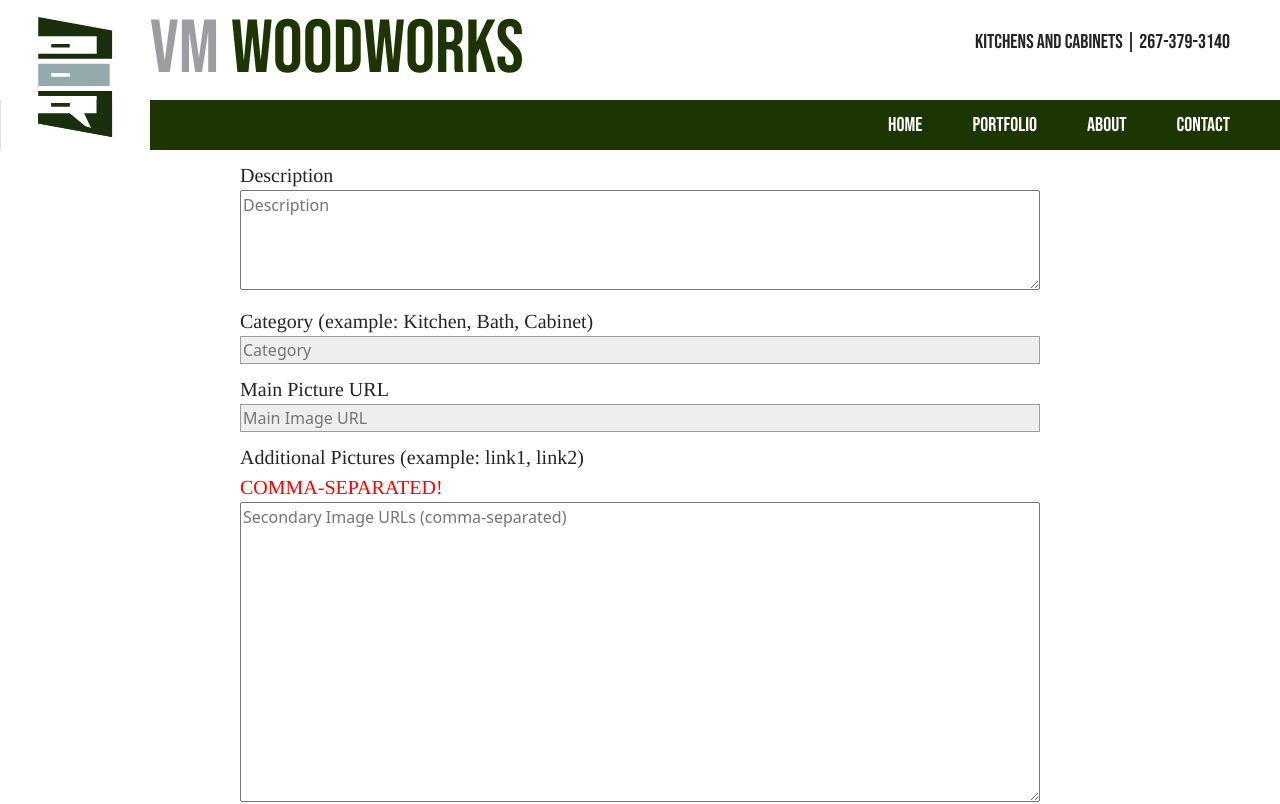
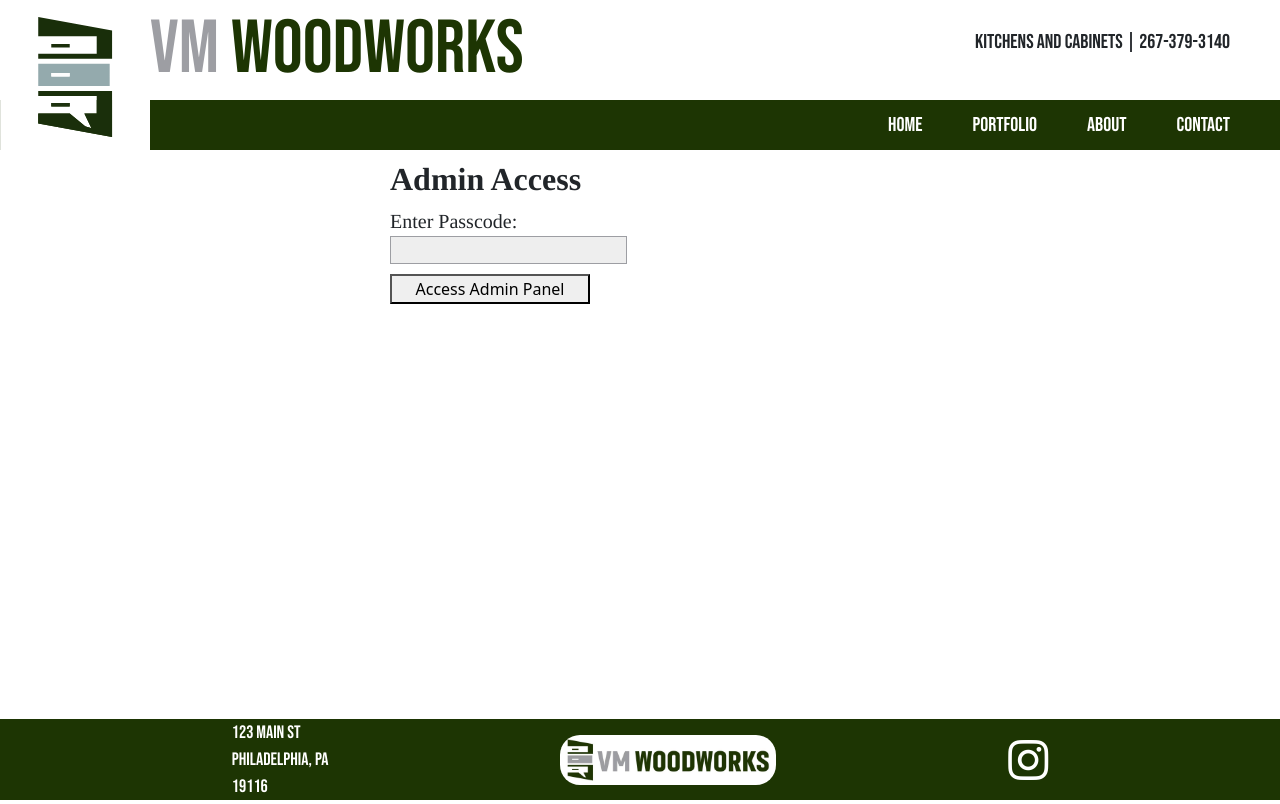
Before and after one commit to vmwoodworks/vmWoodworks, a React (Vite) app in the folder client/: page /admin in a window 1280 px wide. Shown: the top 804 px of the page. Built offline with nearby package versions, Linux system fonts and the light colour scheme; a web font is replaced by a local one.

Commit message:
footer fixed to the bottom

```diff
--- a/client/src/App.jsx
+++ b/client/src/App.jsx
@@ -26,7 +26,9 @@ export default function App() {
     <>
       <ApolloProvider client={client}>
         <Navbar />
+        <main>
         <Outlet />
+        </main>
         <Footer />
       </ApolloProvider>
     </>
--- a/client/src/css/admin.css
+++ b/client/src/css/admin.css
@@ -4,7 +4,6 @@
     display: flex;
     flex-direction: column;
     gap: 10px;
-    margin-bottom: 50px;
 }
 
 .admin-form div textarea {
@@ -23,3 +22,20 @@
     width: 150px;
     margin: auto;
 }
+
+.passcode-container {
+    display: flex;
+    max-width: 500px;
+    margin: auto;
+    flex-direction: column;
+}
+
+.passcode-container form {
+    display: flex;
+    flex-direction: column;
+    gap: 10px;
+}
+
+.passcode-container form button {
+    width: 200px;
+}
--- a/client/src/css/footer.css
+++ b/client/src/css/footer.css
@@ -3,8 +3,6 @@
   flex-direction: row;
   justify-content: space-evenly;
   align-items: center;
-    left: 0;
-    bottom: 0;
   width: 100%;
   background-color: #1d3503;
   color: white;
--- a/client/src/css/reset.css
+++ b/client/src/css/reset.css
@@ -53,3 +53,19 @@
   #root, #__next {
     isolation: isolate;
   }
+
+
+  body, html {
+    height: 100%;
+    margin: 0;
+  }
+
+  #root {
+    display: flex;
+    flex-direction: column;
+    min-height: 100vh; /* viewport height */
+  }
+
+  main {
+    flex: 1; /* This will push the footer down */
+  }
--- a/client/src/pages/Admin.jsx
+++ b/client/src/pages/Admin.jsx
@@ -29,6 +29,15 @@ const changeDropboxUrlFormat = (url) => {
 };
 
 const Admin = () => {
+  // State for passcode protection
+  const [authenticated, setAuthenticated] = useState(false);
+  const [passcode, setPasscode] = useState('');
+  const [error, setError] = useState('');
+
+  // Correct passcode - in a real application, this should be handled securely
+  // and not hard-coded in the component
+  const CORRECT_PASSCODE = '3140';
+
   const [formData, setFormData] = useState({
     description: '',
     category: '',
@@ -37,6 +46,21 @@ const Admin = () => {
   });
 
   const [addItem] = useMutation(ADD_ITEM_MUTATION);
+
+  const handlePasscodeChange = (e) => {
+    setPasscode(e.target.value);
+    setError('');
+  };
+
+  const handlePasscodeSubmit = (e) => {
+    e.preventDefault();
+    if (passcode === CORRECT_PASSCODE) {
+      setAuthenticated(true);
+    } else {
+      setError('Incorrect passcode. Access denied.');
+      setPasscode('');
+    }
+  };
 
   const handleInputChange = (e) => {
     const { name, value } = e.target;
@@ -75,7 +99,37 @@ const Admin = () => {
     }
   };
 
+  // Render passcode form if not authenticated
+  if (!authenticated) {
     return (
+      <div className="passcode-container">
+        <h2>Admin Access</h2>
+        <form onSubmit={handlePasscodeSubmit}>
+          <div>
+            <label>Enter Passcode:</label>
+            <input
+              type="password"
+              value={passcode}
+              onChange={handlePasscodeChange}
+              required
+            />
+          </div>
+          {error && <p className="error-message">{error}</p>}
+          <button type="submit">Access Admin Panel</button>
+        </form>
+      </div>
+    );
+  }
+
+  // Render admin form if authenticated
+  return (
+    <div>
+      <div className="admin-header">
+        <h2>Admin Panel</h2>
+        <button onClick={() => setAuthenticated(false)} className="logout-button">
+          Log Out
+        </button>
+      </div>
       <form className='admin-form' onSubmit={handleSubmit}>
         <div>
           <label>Description</label>
@@ -120,6 +174,7 @@ const Admin = () => {
         </div>
         <button type="submit">Submit</button>
       </form>
+    </div>
   );
 };
 
```
Lines whose indentation alone changed are shown as unchanged.
